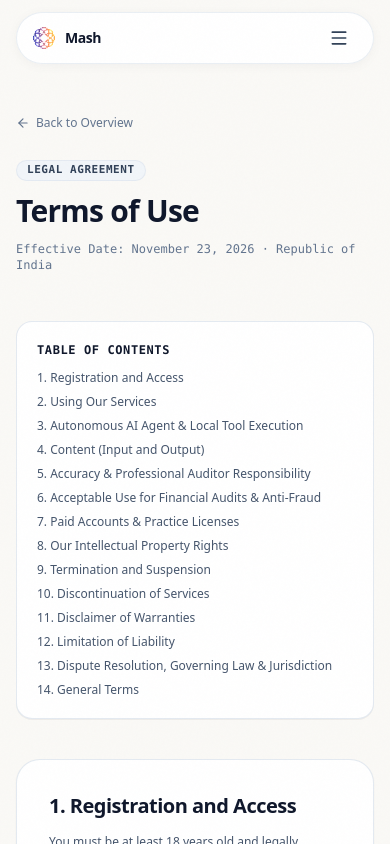
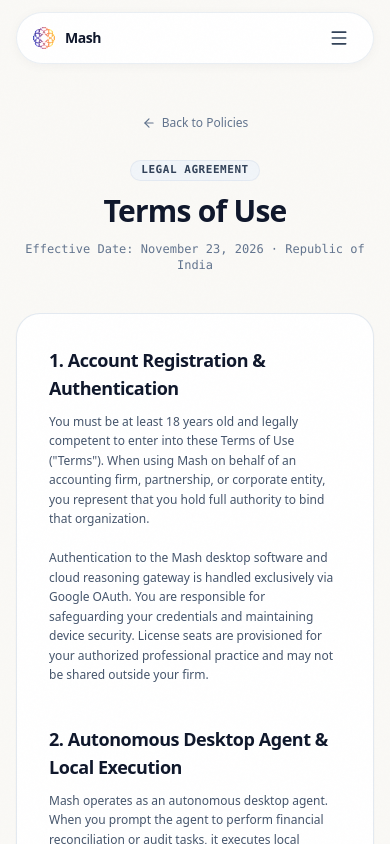
Before and after one commit to mahwa5531-coder/mash-website, a Next.js app: page /terms in a window 390 px wide. Shown: the top 844 px of the page. Built offline with nearby package versions, Linux system fonts and the light colour scheme.

Commit message:
fix(legal): debloat terms and policies into concise executive sections

```diff
--- a/src/pages/terms.tsx
+++ b/src/pages/terms.tsx
@@ -11,131 +11,67 @@ export default function TermsPage() {
   const sections = [
     {
       id: "registration-and-access",
-      title: "1. Registration and Access",
-      content: `You must be at least 18 years old and legally competent to enter into these Terms of Use ("Terms"). If you use Mash on behalf of an accounting firm, corporate entity, or partnership, you represent and warrant that you hold full authority to bind that organization to these Terms.
+      title: "1. Account Registration & Authentication",
+      content: `You must be at least 18 years old and legally competent to enter into these Terms of Use ("Terms"). When using Mash on behalf of an accounting firm, partnership, or corporate entity, you represent that you hold full authority to bind that organization.
 
-To access the desktop application and cloud reasoning capabilities, you may be required to register and authenticate via Google OAuth or designated sign-in providers. You agree to maintain the security of your authentication credentials and notify us immediately of any unauthorized access to your account. You may not share your account credentials or license seat outside your authorized organization.`,
-    },
-    {
-      id: "using-our-services",
-      title: "2. Using Our Services",
-      content: `Subject to your continuous compliance with these Terms, Mash grants you a personal, non-exclusive, non-transferable, revocable license to install, execute, and use the Mash desktop software and its associated agent services.
-
-Prohibited Conduct: You agree not to:
-(a) Reverse engineer, decompile, disassemble, or attempt to derive the source code, underlying algorithms, or prompt architectures of Mash, except to the extent permitted by applicable law;
-(b) Probe, scan, or test the vulnerability of our cloud gateway or bypass any security or authentication measures;
-(c) Scrape, harvest, or extract data from our services using automated bots, crawlers, or scripts;
-(d) Resell, sub-license, rent, or lease access to Mash or its API endpoints to third parties without our prior written consent;
-(e) Use the services in any manner that infringes, misappropriates, or violates the intellectual property, privacy, or statutory rights of any person.`,
+Authentication to the Mash desktop software and cloud reasoning gateway is handled exclusively via Google OAuth. You are responsible for safeguarding your credentials and maintaining device security. License seats are provisioned for your authorized professional practice and may not be shared outside your firm.`,
     },
     {
       id: "agent-and-tools",
-      title: "3. Autonomous AI Agent & Local Tool Execution",
-      content: `Mash operates as an autonomous desktop agent. When you prompt the agent to perform auditing, cross-referencing, or reconciliation tasks, the agent executes local computational tools (including Python runtimes, local database queries, and spreadsheet read/write commands) directly on your hardware.
+      title: "2. Autonomous Desktop Agent & Local Execution",
+      content: `Mash operates as an autonomous desktop agent. When you prompt the agent to perform financial reconciliation or audit tasks, it executes local computational tools (such as Python scripts, DuckDB queries, and spreadsheet read/write commands) directly on your device.
 
-By issuing instructions to the agent, you explicitly authorize Mash to:
-(a) Access, inspect, parse, and evaluate local files and workbooks located within workspaces you designate;
-(b) Perform mathematical operations, generate new worksheets, append audit verification tables, and format cells according to your query;
-(c) Transmit minimal ephemeral prompt tokens and extracted cell text snippets to authorized inference gateways solely to generate reasoning steps.
+By prompting the agent, you authorize it to:
+• Parse and evaluate local workbooks and files in designated workspaces;
+• Perform mathematical reconciliations, format cells, and append verification tables;
+• Transmit minimal, ephemeral prompt tokens and cell snippets to inference gateways strictly to compute analytical steps.
 
-Mandatory Backup Warranty: You acknowledge that automated spreadsheet tools modify local files. You represent and warrant that you maintain unedited master backup copies of all financial ledgers, tax returns, and client workbooks prior to initiating agent operations. Mash is not liable for data loss or file corruption arising from user-directed local file mutations.`,
+Master Backup Warranty: Automated tools modify local workbooks. You agree to maintain unedited master backup copies of all financial ledgers, tax filings, and client workbooks prior to initiating agent operations. Mash is not liable for data loss arising from user-directed file mutations.`,
     },
     {
-      id: "content",
-      title: "4. Content (Input and Output)",
-      content: `(a) Your Input: You retain complete ownership and all intellectual property rights in and to the files, spreadsheets, ledger data, and prompt text that you provide to Mash ("Input"). You represent that you possess all necessary rights, licenses, and client consents to submit such Input.
+      id: "content-and-zero-training",
+      title: "3. Client Data Ownership & Zero Model Training",
+      content: `(a) Ownership: You retain 100% ownership and all intellectual property rights in your files, spreadsheets, client records, and prompts ("Input"). Deliverables, verified workpapers, and calculation summaries generated by the software ("Output") belong entirely to you.
 
-(b) Output Ownership: As between you and Mash, and to the fullest extent permitted by applicable law, Mash assigns to you all right, title, and interest in and to the deliverables, reports, verified workpapers, and calculation summaries generated by the software ("Output").
-
-(c) Zero Model Training: Mash contractually covenants that your Input, Output, and financial figures are NEVER used to train, retrain, fine-tune, or calibrate any public or proprietary artificial intelligence or machine learning foundation models.`,
+(b) Zero Training Covenant: Mash contractually warrants that your financial spreadsheets, client numbers, transaction ledgers, and prompt queries are NEVER used to train, fine-tune, or calibrate public or proprietary artificial intelligence foundation models.`,
     },
     {
-      id: "accuracy-and-statutory-duty",
-      title: "5. Accuracy & Professional Auditor Responsibility",
-      content: `Artificial intelligence and computational deduction systems are probabilistic. While Mash is engineered for precision, Output may occasionally contain calculation discrepancies, incomplete control test captures, or logical errors. You must independently inspect and verify all Output before relying on it.
+      id: "statutory-duty",
+      title: "4. Statutory Auditor Duty & CAAT Disclaimer",
+      content: `Mash is a Computer-Assisted Audit Technique (CAAT) and assistive analytical workbench. Mash is NOT a registered Chartered Accountancy firm, licensed statutory auditor, or legal advisor, and does not issue formal audit opinions or assurance.
 
-CRITICAL STATUTORY AUDITOR DISCLAIMER:
-Mash is a Computer-Assisted Audit Technique (CAAT) and assistive software workbench. Mash is NOT a registered Chartered Accountancy firm, statutory audit firm, or licensed legal advisor. Mash does not provide certified audit opinions, formal assurance, or statutory certifications.
+Under the Chartered Accountants Act, 1949, the Companies Act, 2013, and Standards on Auditing (including SA 200, SA 230, and SA 500 issued by the ICAI), the practicing Chartered Accountant or auditor retains exclusive, personal, and non-delegable statutory responsibility for verifying evidence, forming audit conclusions, and signing statutory audit reports or tax filings (including Form 3CD/3CA/3CB).`,
+    },
+    {
+      id: "paid-accounts",
+      title: "5. Paid Accounts & 30-Day Pro Practice Pass",
+      content: `(a) Plan Structure: Mash offers a Free tier for everyday reconciliation and standard workloads, and a Pro Practice Pass (₹1,999 for 30 calendar days) for commercial firm audit engagements requiring high-volume priority frontier reasoning.
 
-Under the Chartered Accountants Act, 1949, the Companies Act, 2013, and applicable Standards on Auditing (including SA 200, SA 230, and SA 500 issued by the ICAI), the practicing Chartered Accountant, CPA, or corporate finance officer retains exclusive, non-delegable personal and statutory responsibility for:
-(i) Formulating professional audit conclusions;
-(ii) Verifying the sufficiency and appropriateness of audit evidence;
-(iii) Signing off on statutory audit reports, tax filings (including Form 3CD/3CA/3CB), and financial disclosures.`,
+(b) Non-Recurring Flat Fee: Pro passes are purchased on a one-time basis. Mash does NOT enroll you in automated recurring debits, silent auto-renewals, or stored payment mandates. Payments are securely processed in INR via Razorpay as a flat software license fee (exempt from mandatory GST registration under Section 22 of the CGST Act, 2017). Users receive an instant commercial payment receipt eligible as a business expense deduction under Section 37(1) of the Indian Income Tax Act, 1961.
+
+(c) Natural Expiration: Upon day 30, your account naturally returns to the Free tier with zero cancellation requirements and no interruption to your local files. You can renew at any time.
+
+(d) Non-Refundable: Because software licenses and inference allocations are provisioned immediately upon transaction confirmation, license fees are non-refundable once activated.`,
     },
     {
       id: "acceptable-use",
-      title: "6. Acceptable Use for Financial Audits & Anti-Fraud",
-      content: `You agree to use Mash exclusively for lawful financial management, statutory audit, accounting, and analytical purposes. You strictly warrant that you will NOT use Mash to:
-(a) Generate fictitious invoices, circular trading documentation, or fraudulent books of accounts;
-(b) Disguise unaccounted money or engineer illegal tax evasion structures;
-(c) Fabricate audit working papers designed to mislead regulatory bodies, including the National Financial Reporting Authority (NFRA), the Ministry of Corporate Affairs (MCA), the Income Tax Department, the GST Network (GSTN), or judicial tribunals;
-(d) Process classified defense information, state secrets, or data prohibited under national security statutes.`,
+      title: "6. Lawful Audit Practice & Anti-Fraud",
+      content: `You agree to use Mash strictly for lawful accounting, statutory auditing, tax compliance, and financial analysis. You strictly agree not to use Mash to:
+• Fabricate invoices, circular trading entries, or fictitious books of account;
+• Facilitate tax evasion, money laundering, or illegal financial structures;
+• Generate fraudulent audit working papers intended to mislead regulatory authorities (NFRA, MCA, Income Tax Department, GSTN) or courts.`,
     },
     {
-      id: "paid-accounts",
-      title: "7. Paid Accounts & Practice Licenses",
-      content: `(a) Account Tiers: Mash provides a Free tier and a Pro Commercial Practice License.
-- Free Tier: Intended for personal evaluation, individual accounting, and standard daily workloads.
-- Pro Practice License (₹1,999 / 30-Day Practice Pass): Grants commercial rights to deploy Mash outputs in fee-earning statutory audit engagements and partnership client deliverables with priority frontier reasoning capacity.
+      id: "liability",
+      title: "7. Disclaimer of Warranties & Limitation of Liability",
+      content: `Mash is provided on an "as is" and "as available" basis without warranties of any kind. To the maximum extent permitted by Indian law, Mash disclaims all implied warranties, including merchantability and fitness for a particular audit deadline.
 
-(b) Non-Recurring Billing & Taxes: Pro Practice Passes are purchased on a one-time, non-recurring basis for a fixed 30-calendar-day validity period. Mash does NOT enroll you in automated recurring debit mandates, silent auto-renewals, or stored payment instruments. All transactions are securely processed in Indian Rupees (INR) via Razorpay as a flat software license fee (exempt from mandatory GST registration under Section 22 threshold of the CGST Act, 2017). Users receive an instant commercial payment receipt eligible for income tax business expense deduction under Section 37 of the Income Tax Act, 1961.
-
-(c) Expiration & Renewal: Upon the expiration of your 30-day pass, your account automatically returns to the Free tier with zero penalties, zero cancellation steps, and zero interruption to your locally stored spreadsheets. You may purchase a renewal pass at any time directly through the app or website.
-
-(d) No-Refund Policy: Because software execution, license activation, and computational AI inference tokens are provisioned immediately upon transaction confirmation, license fees are non-refundable once activated, except where explicitly required by applicable consumer protection laws.`,
+In no event shall Mash or its directors be liable for indirect, consequential, or punitive damages, loss of profits, loss of professional reputation, regulatory penalties, or business interruption. In all circumstances, total aggregate liability shall not exceed the amount actually paid by you to Mash in the twelve (12) months preceding the claim.`,
     },
     {
-      id: "our-ip-rights",
-      title: "8. Our Intellectual Property Rights",
-      content: `Mash, its application binaries, source code, visual interfaces, documentation, brand logos, Celtic infinity knot mark, and trade secrets are the exclusive intellectual property of Mash and its licensors. Except for the limited licenses expressly granted herein, no other rights, title, or interest are conferred upon you.`,
-    },
-    {
-      id: "termination-and-suspension",
-      title: "9. Termination and Suspension",
-      content: `We reserve the right to suspend or terminate your access to our cloud gateway and services immediately upon notice if:
-(a) You materially breach these Terms or our acceptable use policies;
-(b) Your account generates anomalous, abusive, or automated denial-of-service traffic;
-(c) Required by law, judicial decree, or regulatory authority;
-(d) You initiate a fraudulent payment dispute or chargeback.
-
-Upon termination, your right to use cloud reasoning endpoints ceases immediately. Provisions that by their nature should survive termination (including Content ownership, Disclaimers, Limitation of Liability, and Dispute Resolution) shall survive.`,
-    },
-    {
-      id: "discontinuation-of-services",
-      title: "10. Discontinuation of Services",
-      content: `We may modify, update, or discontinue features of Mash over time. In the event of a permanent discontinuation of our cloud reasoning gateway, we will provide commercially reasonable advance notice. Core local spreadsheet capabilities already installed on your device remain functional independent of cloud gateway operations.`,
-    },
-    {
-      id: "disclaimer-of-warranties",
-      title: "11. Disclaimer of Warranties",
-      content: `THE MASH DESKTOP SOFTWARE, CLOUD GATEWAY, AND ALL ASSOCIATED SERVICES ARE PROVIDED ON AN "AS IS" AND "AS AVAILABLE" BASIS, WITHOUT WARRANTIES OF ANY KIND, EITHER EXPRESS, IMPLIED, OR STATUTORY.
-
-TO THE MAXIMUM EXTENT PERMITTED BY LAW, MASH EXPRESSLY DISCLAIMS ALL WARRANTIES, INCLUDING MERCHANTABILITY, FITNESS FOR A PARTICULAR PURPOSE, TITLE, ACCURACY, AND NON-INFRINGEMENT. WE DO NOT WARRANT THAT MASH WILL BE UNINTERRUPTED, SECURE, OR ERROR-FREE, OR THAT IT WILL SATISFY STRICT STATUTORY FILING DEADLINES (SUCH AS TAX AUDIT CLOSING DATES) WITHOUT CONTINGENT MANUAL BACKUP PROCEDURES.`,
-    },
-    {
-      id: "limitation-of-liability",
-      title: "12. Limitation of Liability",
-      content: `TO THE MAXIMUM EXTENT PERMITTED BY APPLICABLE LAW, IN NO EVENT SHALL MASH, ITS DIRECTORS, EMPLOYEES, AFFILIATES, OR LICENSORS BE LIABLE FOR ANY INDIRECT, INCIDENTAL, SPECIAL, CONSEQUENTIAL, EXEMPLARY, OR PUNITIVE DAMAGES WHATSOEVER, INCLUDING LOSS OF PROFITS, LOSS OF CLIENTS, LOSS OF PROFESSIONAL REPUTATION, REGULATORY FINES IMPOSED BY STATUTORY AUTHORITIES, BUSINESS INTERRUPTION, OR LOSS OF FINANCIAL DATA, REGARDLESS OF THE THEORY OF LIABILITY.
-
-IN ALL CIRCUMSTANCES, MASH'S TOTAL AGGREGATE LIABILITY ARISING OUT OF OR RELATING TO THESE TERMS OR YOUR USE OF THE SERVICES SHALL NOT EXCEED THE TOTAL AMOUNT ACTUALLY PAID BY YOU TO MASH FOR ACCESS TO THE SERVICES IN THE TWELVE (12) MONTHS PRECEDING THE CLAIM (OR ₹23,988, WHICHEVER IS LESS).`,
-    },
-    {
-      id: "dispute-resolution",
-      title: "13. Dispute Resolution, Governing Law & Jurisdiction",
-      content: `(a) Governing Law: These Terms and any dispute arising out of or related to them shall be governed by and construed in accordance with the laws of the Republic of India, without regard to conflict of law principles.
-
-(b) Informal Conciliation: Before initiating formal litigation, you and Mash agree to attempt to resolve any dispute informally by delivering written notice to legal@mash.ai. The parties shall engage in good-faith negotiations for a period of at least thirty (30) calendar days.
-
-(c) Exclusive Jurisdiction: If a dispute cannot be resolved informally within thirty (30) days, the dispute shall be submitted to the exclusive jurisdiction of the competent civil courts located in India at our operating headquarters.`,
-    },
-    {
-      id: "general-terms",
-      title: "14. General Terms",
-      content: `(a) Entire Agreement: These Terms, together with our Privacy Policy, constitute the entire agreement between you and Mash regarding the services and supersede all prior agreements or representations.
-
-(b) Severability: If any provision of these Terms is found to be invalid or unenforceable, that provision will be enforced to the maximum extent permissible, and the remaining provisions will remain in full force and effect.
-
-(c) Updates: We may update these Terms periodically to reflect product changes or legal requirements. We will notify you of material changes by posting the updated Terms on our website and updating the "Last Updated" date. Continued use of Mash after such notice constitutes your acceptance of the updated Terms.`,
+      id: "governing-law",
+      title: "8. Governing Law & Dispute Resolution",
+      content: `These Terms are governed by and construed in accordance with the laws of the Republic of India. The parties agree to attempt informal conciliation for at least thirty (30) days before initiating formal proceedings. Any unresolved dispute shall be subject to the exclusive jurisdiction of the competent civil courts in India at our operating headquarters.`,
     },
   ];
 
@@ -152,22 +88,22 @@ IN ALL CIRCUMSTANCES, MASH'S TOTAL AGGREGATE LIABILITY ARISING OUT OF OR RELATIN
       </Head>
 
       <main className="pt-28 pb-20 md:pt-36 md:pb-28 bg-[#FAF9F6]">
-        <div className="mx-auto max-w-4xl px-4 sm:px-6">
+        <div className="mx-auto max-w-3xl px-4 sm:px-6">
           {/* Header */}
-          <div className="mb-12">
+          <div className="mb-10 text-center sm:text-left">
             <Link
-              href="/"
+              href="/policies"
               className="inline-flex items-center gap-1.5 text-xs text-slate-500 hover:text-slate-900 transition-colors mb-6 font-sans font-medium"
             >
               <ArrowLeft className="h-3.5 w-3.5" />
-              <span>Back to Overview</span>
+              <span>Back to Policies</span>
             </Link>
 
             <div className="space-y-3">
               <Badge variant="secondary" className="text-[11px] font-mono uppercase tracking-wider font-semibold">
                 LEGAL AGREEMENT
               </Badge>
-              <h1 className="text-3xl sm:text-4xl md:text-5xl font-bold tracking-tight text-slate-900 font-sans">
+              <h1 className="text-3xl sm:text-4xl font-bold tracking-tight text-slate-900 font-sans">
                 Terms of Use
               </h1>
               <p className="text-xs text-slate-500 font-mono">
@@ -176,32 +112,14 @@ IN ALL CIRCUMSTANCES, MASH'S TOTAL AGGREGATE LIABILITY ARISING OUT OF OR RELATIN
             </div>
           </div>
 
-          {/* Table of Contents Pill Bar */}
-          <div className="mb-10 rounded-2xl border border-slate-200/90 bg-white p-5 shadow-2xs">
-            <h3 className="text-xs font-bold text-slate-900 uppercase tracking-wider mb-3 font-mono">
-              Table of Contents
-            </h3>
-            <div className="grid grid-cols-1 sm:grid-cols-2 gap-2 text-xs text-slate-600 font-sans">
-              {sections.map((s) => (
-                <a
-                  key={s.id}
-                  href={`#${s.id}`}
-                  className="hover:text-slate-950 transition-colors truncate"
-                >
-                  {s.title}
-                </a>
-              ))}
-            </div>
-          </div>
-
-          {/* Legal Sections Card */}
-          <div className="rounded-3xl border border-slate-200/90 bg-white p-8 sm:p-12 shadow-xs space-y-12">
+          {/* Legal Sections */}
+          <div className="rounded-3xl border border-slate-200/90 bg-white p-8 sm:p-10 shadow-xs space-y-10">
             {sections.map((s) => (
-              <section key={s.id} id={s.id} className="scroll-mt-28 space-y-3">
-                <h2 className="text-xl sm:text-2xl font-bold text-slate-900 font-sans tracking-tight">
+              <section key={s.id} id={s.id} className="scroll-mt-28 space-y-2.5">
+                <h2 className="text-lg sm:text-xl font-bold text-slate-900 font-sans tracking-tight">
                   {s.title}
                 </h2>
-                <div className="text-xs sm:text-sm text-slate-600 leading-relaxed font-sans whitespace-pre-line space-y-2">
+                <div className="text-xs sm:text-sm text-slate-600 leading-relaxed font-sans whitespace-pre-line">
                   {s.content}
                 </div>
               </section>
```
Also changed, not shown: src/pages/policies.tsx (+33 -60 lines).
